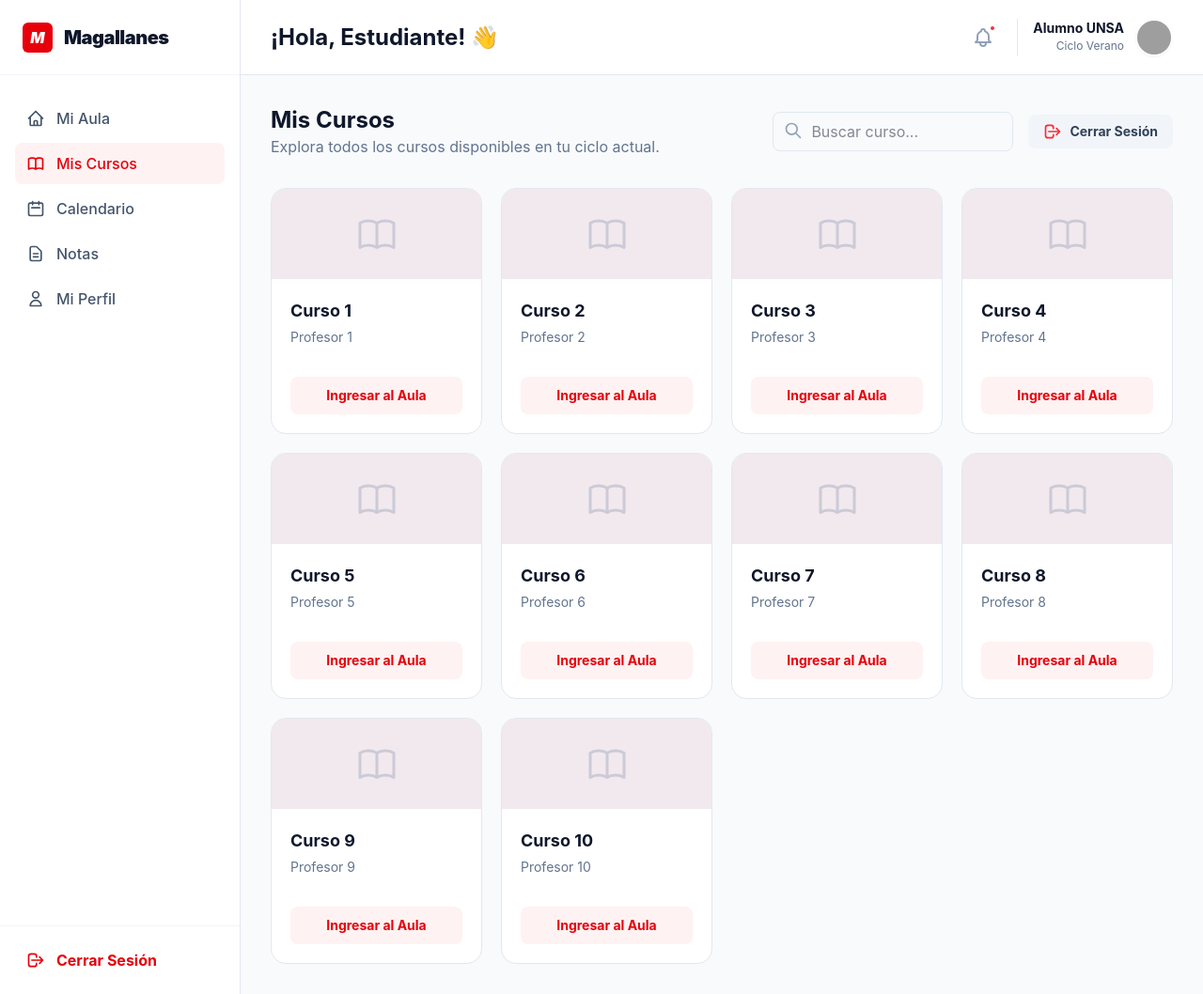
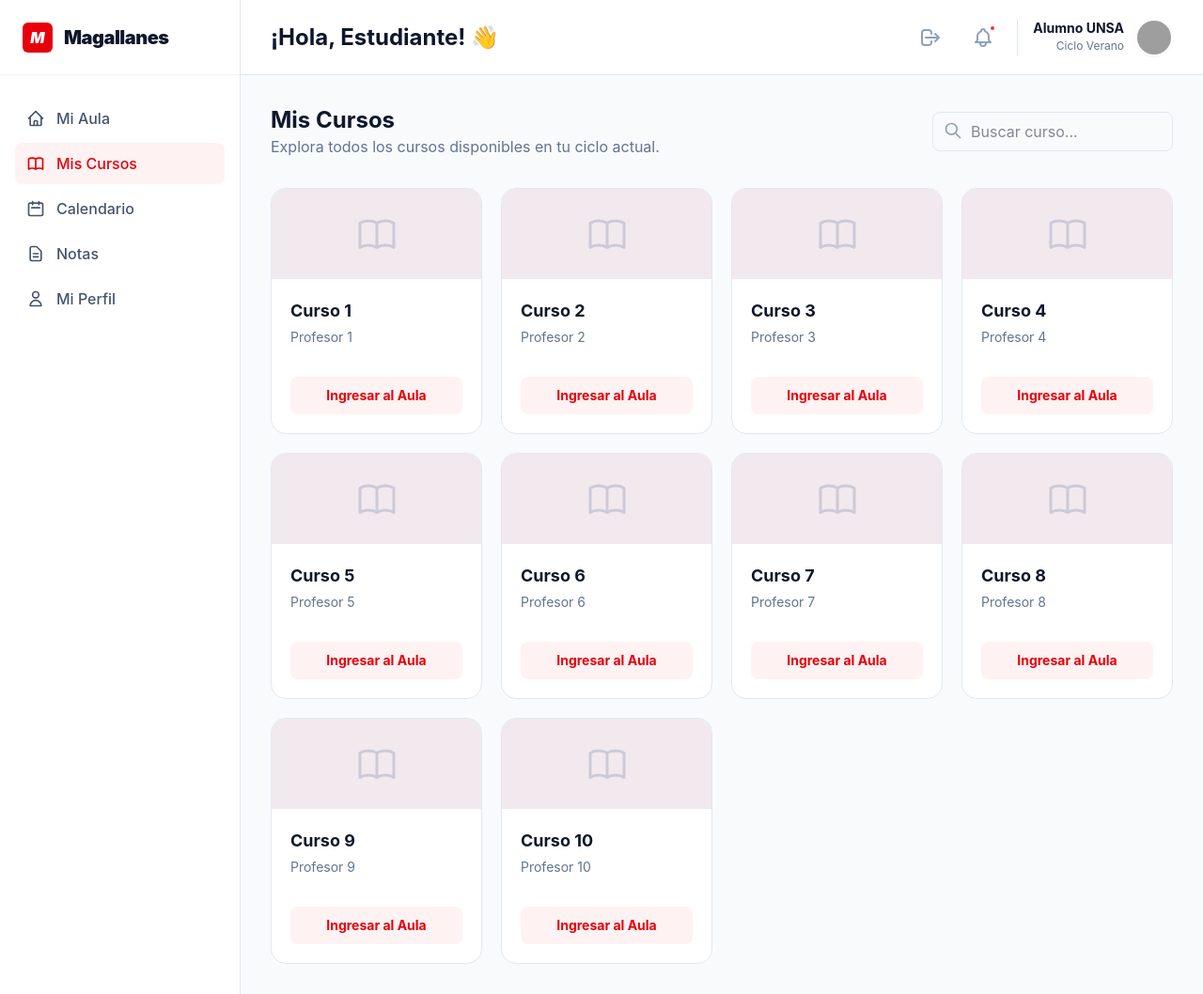
Before and after one commit to Ackyul/Magallanes, a React (Vite) app in the folder Magallanes-F/: page /dashboard/courses in a window 1280 px wide. Shown: the whole page at 94% size. Built offline with nearby package versions, Linux system fonts and the light colour scheme; grey boxes are pictures that could not be loaded.

Commit message:
style: move logout to header, remove scattered cerrar sesion buttons

```diff
--- a/Magallanes-F/src/layouts/DashboardLayout.jsx
+++ b/Magallanes-F/src/layouts/DashboardLayout.jsx
@@ -54,12 +54,6 @@ const DashboardLayout = () => {
           </Link>
         </nav>
 
-        <div className="p-4 border-t border-slate-100">
-          <Link to="/login" className="flex items-center gap-3 px-3 py-2 text-red-600 hover:bg-red-50 rounded-lg font-bold transition-colors">
-            <svg className="w-5 h-5" fill="none" viewBox="0 0 24 24" stroke="currentColor"><path strokeLinecap="round" strokeLinejoin="round" strokeWidth="2" d="M17 16l4-4m0 0l-4-4m4 4H7m6 4v1a3 3 0 01-3 3H6a3 3 0 01-3-3V7a3 3 0 013-3h4a3 3 0 013 3v1" /></svg>
-            Cerrar Sesión
-          </Link>
-        </div>
       </aside>
 
       {/* ── MAIN CONTENT ── */}
@@ -97,6 +91,10 @@ const DashboardLayout = () => {
         <header className="h-20 bg-white border-b border-slate-200 hidden md:flex items-center justify-between px-8 shrink-0">
           <h1 className="text-2xl font-bold text-slate-900">¡Hola, Estudiante! 👋</h1>
           <div className="flex items-center gap-4">
+            {/* Logout button */}
+            <Link to="/login" className="p-2 text-slate-400 hover:text-red-600 transition-colors" title="Cerrar Sesión" aria-label="Cerrar Sesión">
+              <svg className="w-6 h-6" fill="none" viewBox="0 0 24 24" stroke="currentColor"><path strokeLinecap="round" strokeLinejoin="round" strokeWidth="2" d="M17 16l4-4m0 0l-4-4m4 4H7m6 4v1a3 3 0 01-3 3H6a3 3 0 01-3-3V7a3 3 0 013-3h4a3 3 0 013 3v1" /></svg>
+            </Link>
             <div className="relative">
               <button
                 onClick={() => setShowNotifications(!showNotifications)}
--- a/Magallanes-F/src/pages/DashboardCourses.jsx
+++ b/Magallanes-F/src/pages/DashboardCourses.jsx
@@ -1,5 +1,3 @@
-import { Link } from 'react-router-dom';
-
 const DashboardCourses = () => {
   const courses = Array.from({ length: 10 }, (_, i) => ({
     id: i + 1,
@@ -15,7 +13,6 @@ const DashboardCourses = () => {
           <p className="text-slate-500">Explora todos los cursos disponibles en tu ciclo actual.</p>
         </div>
 
-        <div className="flex flex-col sm:flex-row items-center gap-4 w-full sm:w-auto">
         <div className="relative w-full sm:w-64">
           <input
             type="text"
@@ -25,15 +22,6 @@ const DashboardCourses = () => {
           <svg className="w-5 h-5 text-slate-400 absolute left-3 top-2.5" fill="none" viewBox="0 0 24 24" stroke="currentColor">
             <path strokeLinecap="round" strokeLinejoin="round" strokeWidth="2" d="M21 21l-6-6m2-5a7 7 0 11-14 0 7 7 0 0114 0z" />
           </svg>
-          </div>
-
-          <Link
-            to="/login"
-            className="flex items-center justify-center gap-2 px-4 py-2 bg-slate-100 hover:bg-slate-200 text-slate-700 font-bold rounded-lg transition-colors text-sm w-full sm:w-auto whitespace-nowrap"
-          >
-            <svg className="w-5 h-5 text-red-500" fill="none" viewBox="0 0 24 24" stroke="currentColor"><path strokeLinecap="round" strokeLinejoin="round" strokeWidth="2" d="M17 16l4-4m0 0l-4-4m4 4H7m6 4v1a3 3 0 01-3 3H6a3 3 0 01-3-3V7a3 3 0 013-3h4a3 3 0 013 3v1" /></svg>
-            Cerrar Sesión
-          </Link>
         </div>
       </div>
 
```
Lines whose indentation alone changed are shown as unchanged.
